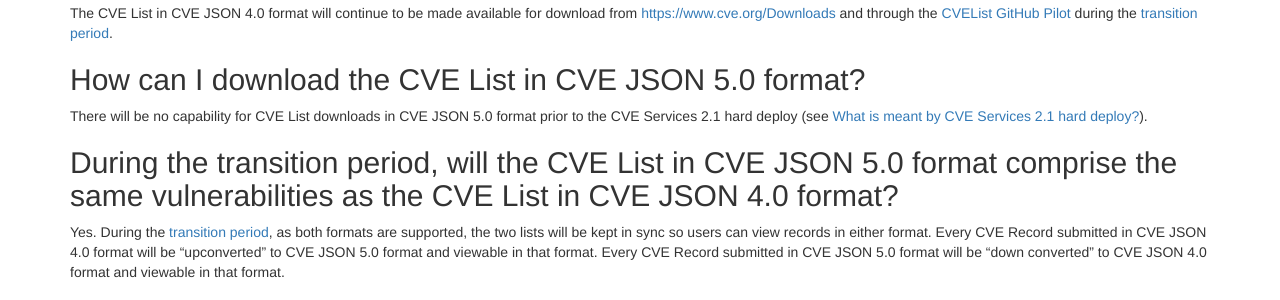
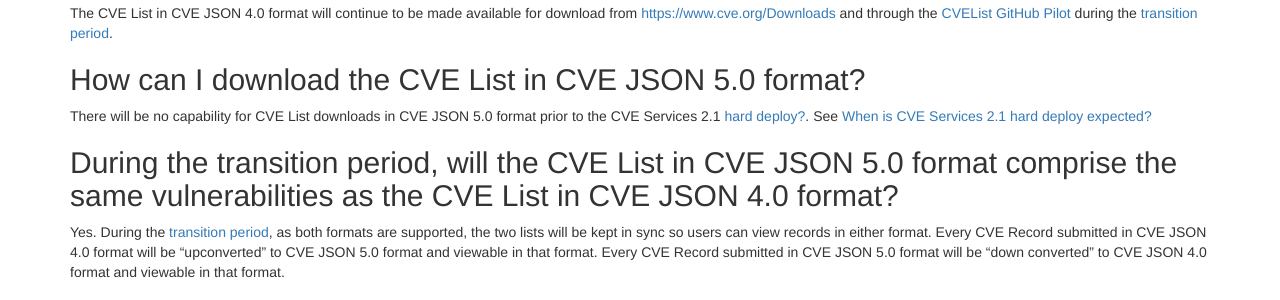
Before and after one commit to CVEProject/cveproject.github.io, a Jekyll site: the page built from automation-cve-services-faqs.md, in a window 1280 px wide and 900 px high, scrolled down 1402 px. Shown: the part 152-452 px from the top of the window. Built offline with Jekyll 4.4.1, drawn with Linux system fonts in a browser that asks for light colours; nearby versions of some CDN libraries.

Commit message:
Update automation-cve-services-faqs.md

```diff
--- a/automation-cve-services-faqs.md
+++ b/automation-cve-services-faqs.md
@@ -60,7 +60,7 @@ The CVE List in CVE JSON 4.0 format will continue to be made available for downl
 
 ## How can I download the CVE List in CVE JSON 5.0 format?
 
-There will be no capability for CVE List downloads in CVE JSON 5.0 format prior to the CVE Services 2.1 hard deploy (see [What is meant by CVE Services 2.1 hard deploy?](https://cveproject.github.io/automation-cve-services-faqs#what-is-meant-by-cve-services-21-hard-deploy)).
+There will be no capability for CVE List downloads in CVE JSON 5.0 format prior to the CVE Services 2.1 [hard deploy?](https://cveproject.github.io/automation-cve-services-faqs#what-is-meant-by-cve-services-21-hard-deploy). See [When is CVE Services 2.1 hard deploy expected?](https://cveproject.github.io/automation-cve-services-faqs#when-is-cve-services-21-hard-deploy-expected)
 
 ## During the transition period, will the CVE List in CVE JSON 5.0 format comprise the same vulnerabilities as the CVE List in CVE JSON 4.0 format?
 
```
